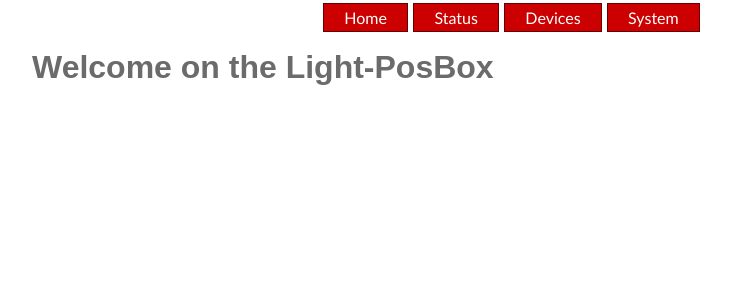
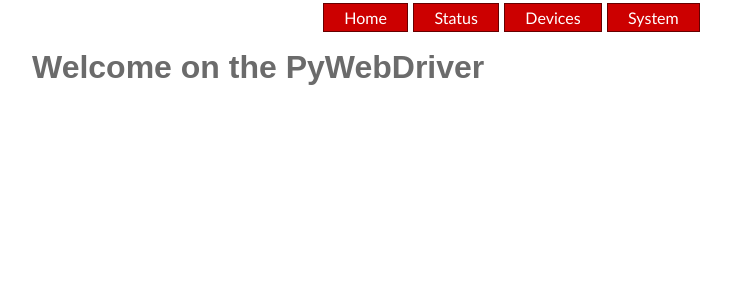
Before and after one commit to pywebdriver/pywebdriver, a Flask app: page / in a window 1280 px wide. Shown: the top 300 px of the page, without its empty margins (128-859 px from the left). Run offline with Flask 2, Linux system fonts and the light colour scheme; parts of the project's set-up code (start-up, migrations or seed data) failed here and were passed over.

Commit message:
[FIX] minor translation;

```diff
--- a/templates/index.html
+++ b/templates/index.html
@@ -22,7 +22,7 @@
 
 {% block page_title %}{{ _('Index')}}{% endblock %}
 
-{% block content_title %}{{ _('Welcome on the Light-PosBox')}}{% endblock %}
+{% block content_title %}{{ _('Welcome on the PyWebDriver')}}{% endblock %}
 
 {% block content %}
 {% endblock %}
```
Also changed, not shown: translations/fr/LC_MESSAGES/messages.po, 1 other file.
